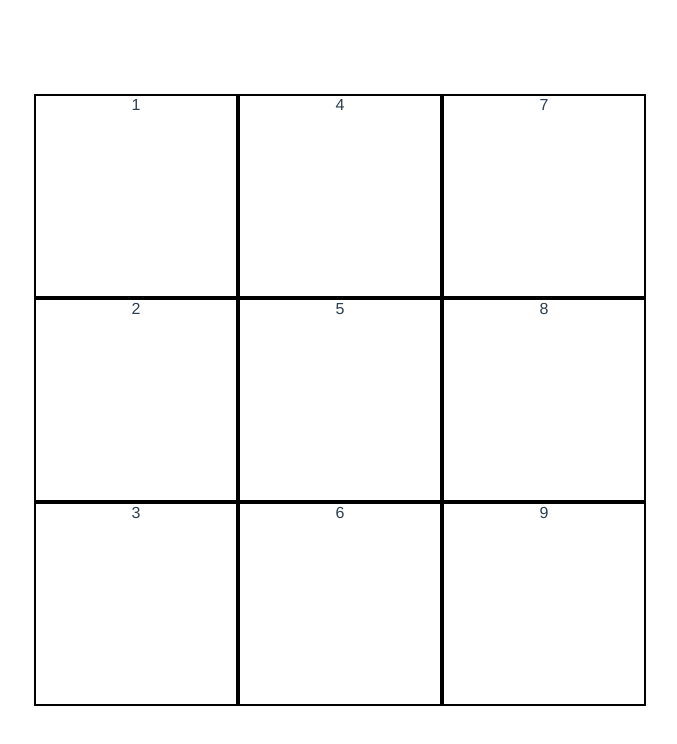
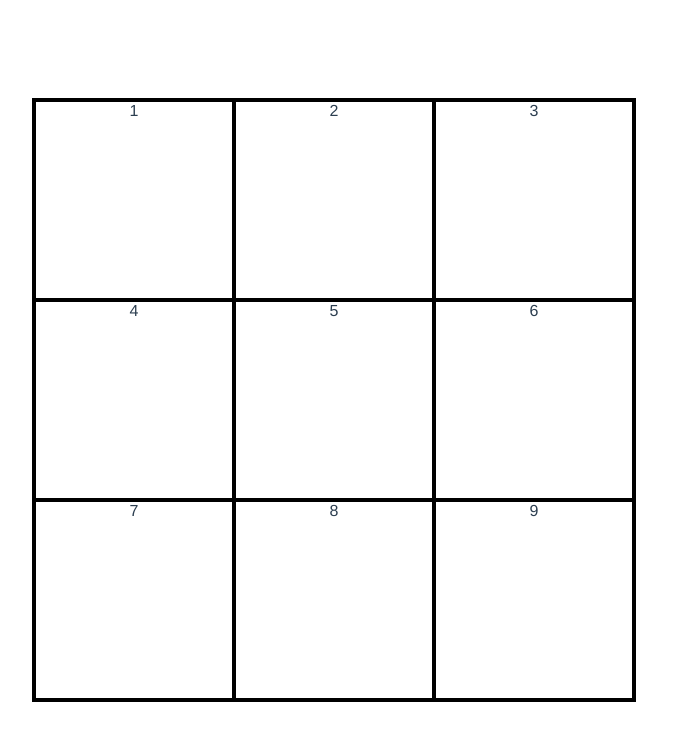
Before and after one commit to napiorkowskimarcin/416_kik, a Vue app in the folder kik_front/: page / in a window 1280 px wide. Shown: the top 744 px of the page, without its empty margins (306-983 px from the left). Built offline with nearby package versions, Linux system fonts and the light colour scheme.

Commit message:
rearrage square size and positions

```diff
--- a/kik_front/package.json
+++ b/kik_front/package.json
@@ -8,8 +8,10 @@
     "lint": "vue-cli-service lint"
   },
   "dependencies": {
+    "axios": "^0.21.1",
     "core-js": "^3.6.5",
-    "vue": "^3.0.0"
+    "vue": "^3.0.0",
+    "vue-axios": "^3.2.4"
   },
   "devDependencies": {
     "@vue/cli-plugin-babel": "~4.5.0",
--- a/kik_front/src/components/TicTacToe.vue
+++ b/kik_front/src/components/TicTacToe.vue
@@ -1,16 +1,16 @@
 <template>
   <div class="board-main">
-    <div>
+    <div class="board-help">
       <div class="board-item" id="a1" v-on:click="clicked">1</div>
       <div class="board-item" id="a2" v-on:click="clicked">2</div>
       <div class="board-item" id="a3" v-on:click="clicked">3</div>
     </div>
-    <div>
+    <div class="board-help">
       <div class="board-item" id="b1" v-on:click="clicked">4</div>
       <div class="board-item" id="b2" v-on:click="clicked">5</div>
       <div class="board-item" id="b3" v-on:click="clicked">6</div>
     </div>
-    <div>
+    <div class="board-help">
       <div class="board-item" id="c1" v-on:click="clicked">7</div>
       <div class="board-item" id="c2" v-on:click="clicked">8</div>
       <div class="board-item" id="c3" v-on:click="clicked">9</div>
@@ -23,22 +23,29 @@ export default {
     return {};
   },
   methods: {
-    clicked: function(event) {
-      console.log(event.target);
+    async clicked(event) {
+      console.log(event.target.id);
     },
   },
 };
 </script>
 <style scoped>
 .board-main {
+  display: flex;
+  flex-direction: column;
   position: fixed;
   top: 50%;
   left: 50%;
   transform: translate(-50%, -50%);
+  border: 2px solid black;
+}
+.board-help {
+  display: flex;
+  flex-wrap: wrap;
   width: 600px;
-  display: flex;
 }
 .board-item {
+  box-sizing: border-box;
   border: 2px solid black;
   width: 200px;
   height: 200px;
--- a/kik_front/src/main.js
+++ b/kik_front/src/main.js
@@ -1,4 +1,8 @@
-import { createApp } from 'vue'
-import App from './App.vue'
+import { createApp } from "vue";
+import App from "./App.vue";
+import axios from "axios";
+import VueAxios from "vue-axios";
 
-createApp(App).mount('#app')
+createApp(App)
+  .use(VueAxios, axios)
+  .mount("#app");
```
Also changed, not shown: 1 other file (tests, documents, lock files or other folders).
